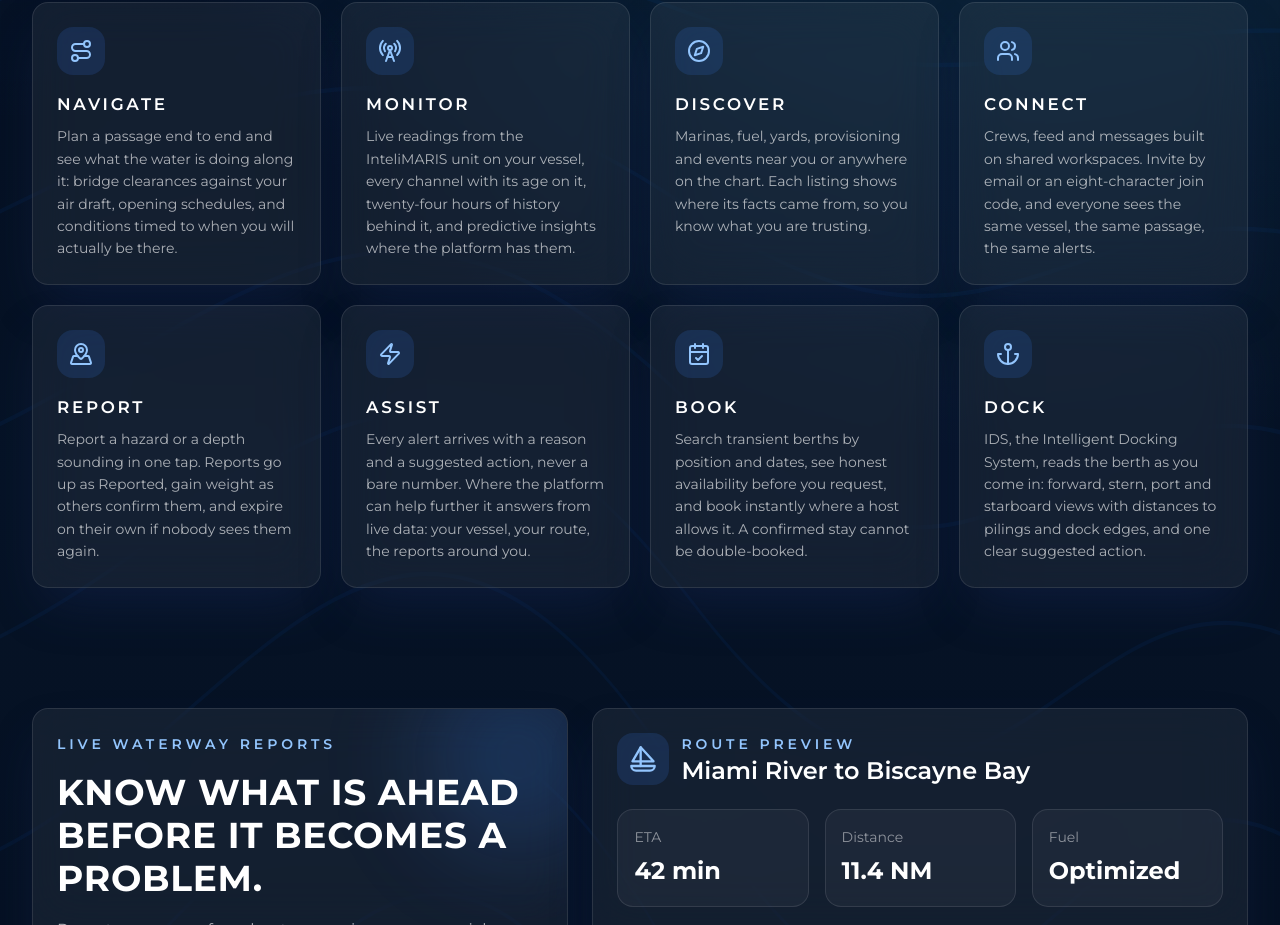
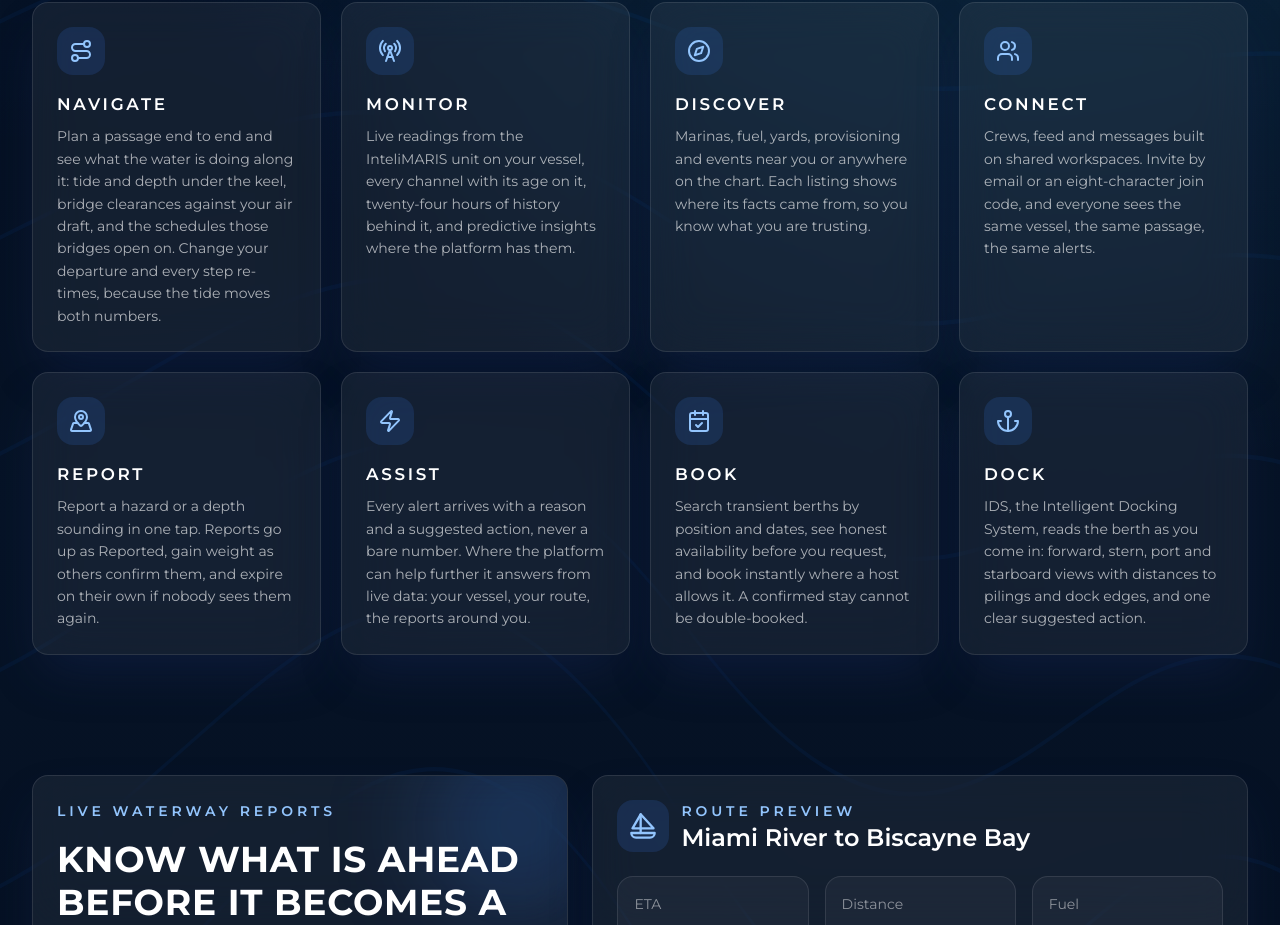
Before and after one commit to BuenGenio/intelimaris-web, a Vue app: page /inteliwaterwayz in a window 1280 px wide. Shown: the part 1315-2240 px from the top of the page. Built offline with nearby package versions, Linux system fonts and the light colour scheme; what vue-matomo would draw is missing.

Commit message:
Name tide and bridge schedules in the Navigate pillar
Tide moves both the keel gate and the mast gate, so a change of
departure re-times every step of the passage.

Co-Authored-By: Claude Opus 5 (1M context) <noreply@anthropic.com>

```diff
--- a/src/views/InteliWaterWayzView.vue
+++ b/src/views/InteliWaterWayzView.vue
@@ -333,7 +333,7 @@ const features: { icon: IconName; title: string; text: string }[] = [
   {
     icon: 'route',
     title: 'Navigate',
-    text: 'Plan a passage end to end and see what the water is doing along it: bridge clearances against your air draft, opening schedules, and conditions timed to when you will actually be there.',
+    text: 'Plan a passage end to end and see what the water is doing along it: tide and depth under the keel, bridge clearances against your air draft, and the schedules those bridges open on. Change your departure and every step re-times, because the tide moves both numbers.',
   },
   {
     icon: 'radio-tower',
```
